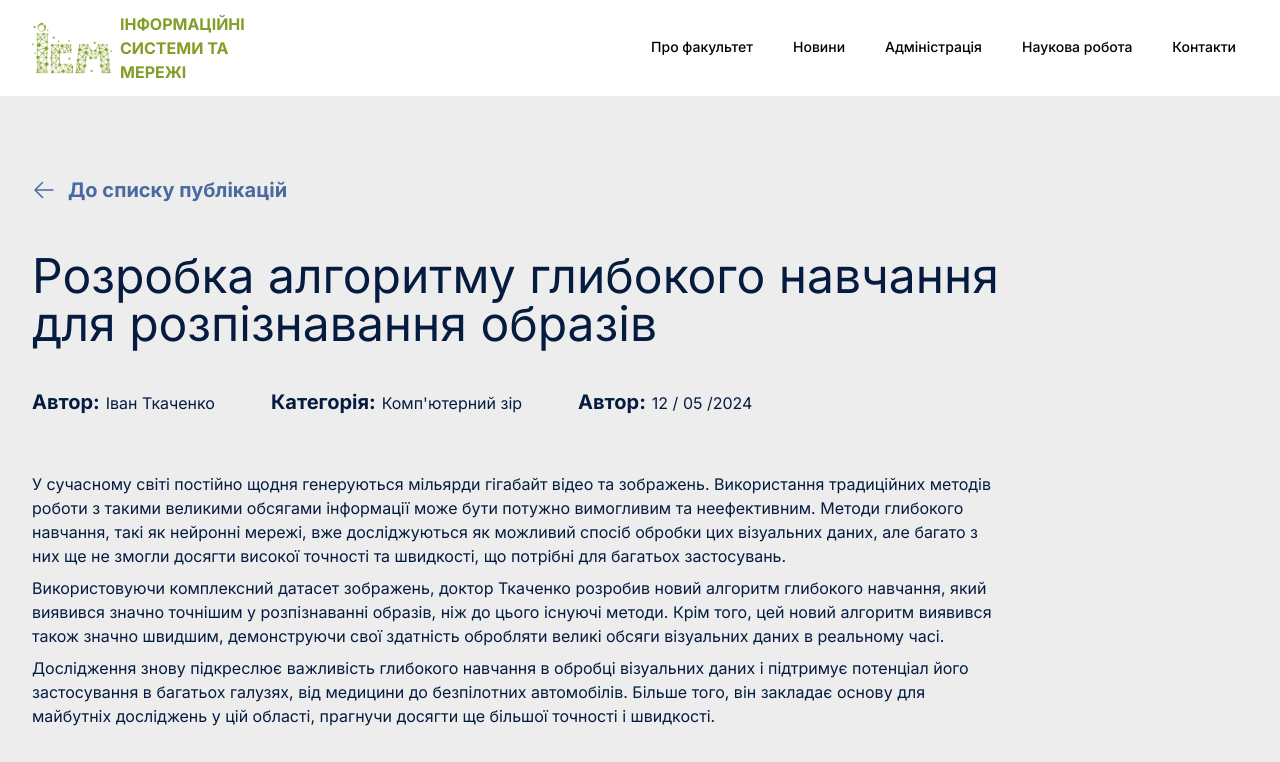
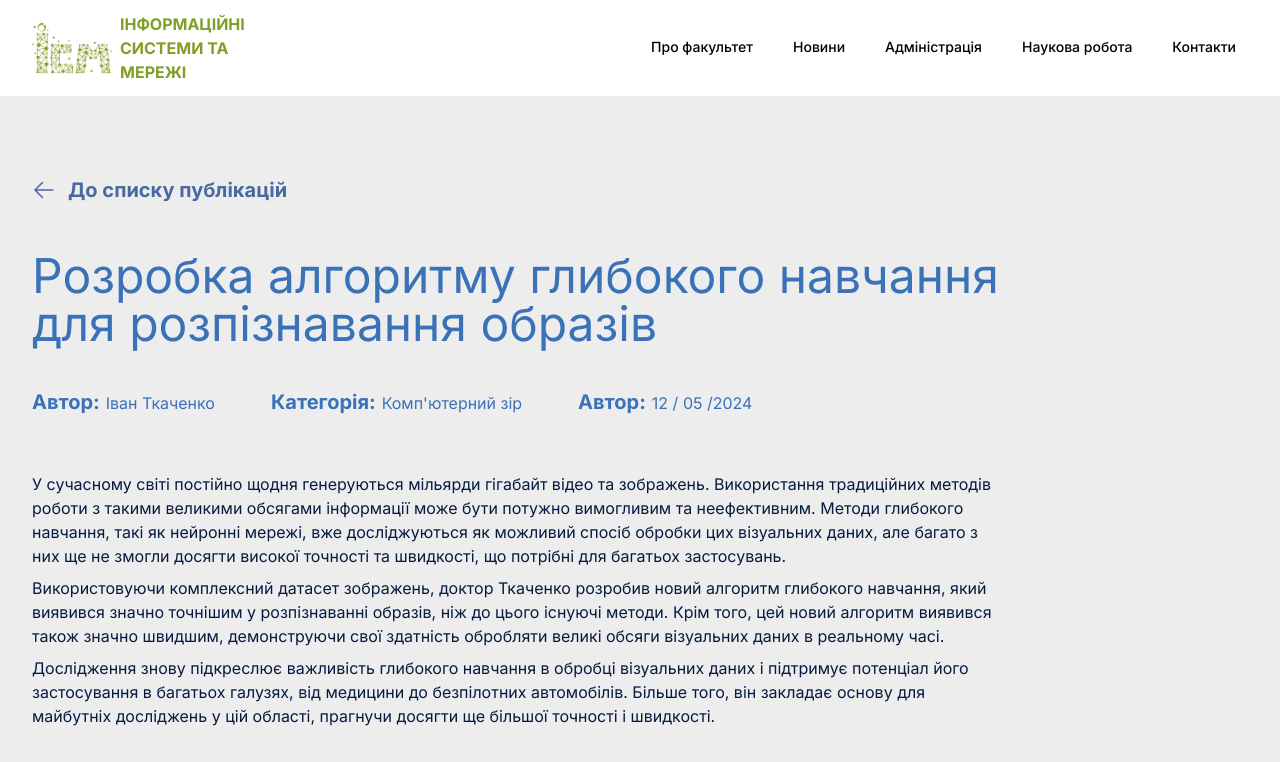
Before and after one commit to tideee2/cafedra, a Next.js app: page /science/1 in a window 1280 px wide. Shown: the top 762 px of the page. Built offline with nearby package versions, Linux system fonts and the light colour scheme.

Commit message:
update science publication page according to new design

```diff
--- a/src/app/science/[publicationId]/page.tsx
+++ b/src/app/science/[publicationId]/page.tsx
@@ -30,26 +30,26 @@ export default function SciencePage({ params }: Props) {
             <span className="text-xl font-bold">До списку публікацій</span>
           </Link>
           <div className="flex flex-col w-4/5 text-text-primary pb-5 mb-4">
-            <h1 className="pt-12 pb-10 text-5xl">{data.title}</h1>
+            <h1 className="pt-12 pb-10 text-5xl text-update-blue">{data.title}</h1>
             <div className="flex gap-14 mb-14">
               <div className="">
-                <span className="text-xl font-bold mr-1.5">Автор:</span>
-                <span>{ data.author }</span>
+                <span className="text-xl font-bold mr-1.5 text-update-blue">Автор:</span>
+                <span className="text-update-blue">{ data.author }</span>
               </div>
               <div className="">
-                <span className="text-xl font-bold mr-1.5">Категорія:</span>
-                <span>{ data.categories[0] }</span>
+                <span className="text-xl font-bold mr-1.5 text-update-blue">Категорія:</span>
+                <span className="text-update-blue">{ data.categories[0] }</span>
               </div>
               <div className="">
-                <span className="text-xl font-bold mr-1.5">Автор:</span>
-                <span>{ data.dateStr }</span>
+                <span className="text-xl font-bold mr-1.5 text-update-blue">Автор:</span>
+                <span className="text-update-blue">{ data.dateStr }</span>
               </div>
             </div>
             <div className="flex flex-col gap-2" dangerouslySetInnerHTML={{ __html: publicationContent }}></div>
           </div>
 
           <div className="flex justify-start">
-            <CustomButton className="flex gap-1">
+            <CustomButton className="flex gap-1" type="regular">
               <DownloadIcon />
               <span>Завантажити увесь текст</span>
             </CustomButton>
```
